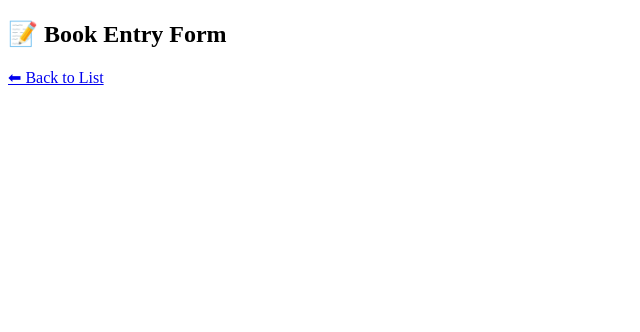
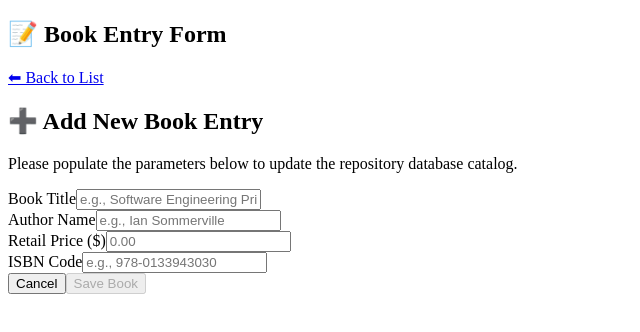
Before and after one commit to tanzhaobin/STIWK2124-A2-Group6, an Angular app: page /books/add in a window 1280 px wide. Shown: the top 332 px of the page, without its empty margins (0-640 px from the left). Built offline with nearby package versions, Linux system fonts and the light colour scheme.

Commit message:
feat: finalize book form template integration and layout views

```diff
--- a/src/app/components/book-form/book-form.html
+++ b/src/app/components/book-form/book-form.html
@@ -1,2 +1,67 @@
 <h2>📝 Book Entry Form</h2>
 <a routerLink="/books">⬅ Back to List</a>
+
+<div class="form-container">
+  <div class="form-header">
+    <h2>{{ isEditMode ? '✏️ Edit Book Details' : '➕ Add New Book Entry' }}</h2>
+    <p>Please populate the parameters below to update the repository database catalog.</p>
+  </div>
+
+  <form (ngSubmit)="saveBook()" #bookForm="ngForm">
+    <div class="form-group">
+      <label for="title">Book Title</label>
+      <input
+        type="text"
+        id="title"
+        name="title"
+        [(ngModel)]="book.title"
+        required
+        placeholder="e.g., Software Engineering Principles"
+      />
+    </div>
+
+    <div class="form-group">
+      <label for="author">Author Name</label>
+      <input
+        type="text"
+        id="author"
+        name="author"
+        [(ngModel)]="book.author"
+        required
+        placeholder="e.g., Ian Sommerville"
+      />
+    </div>
+
+    <div class="form-group">
+      <label for="price">Retail Price ($)</label>
+      <input
+        type="number"
+        id="price"
+        name="price"
+        [(ngModel)]="book.price"
+        required
+        step="0.01"
+        placeholder="0.00"
+      />
+    </div>
+
+    <div class="form-group">
+      <label for="isbn">ISBN Code</label>
+      <input
+        type="text"
+        id="isbn"
+        name="isbn"
+        [(ngModel)]="book.isbn"
+        required
+        placeholder="e.g., 978-0133943030"
+      />
+    </div>
+
+    <div class="form-actions">
+      <button type="button" class="btn btn-cancel" [routerLink]="['/books']">Cancel</button>
+      <button type="submit" class="btn btn-submit" [disabled]="!bookForm.form.valid">
+        {{ isEditMode ? 'Update Record' : 'Save Book' }}
+      </button>
+    </div>
+  </form>
+</div>
--- a/src/app/components/book-form/book-form.ts
+++ b/src/app/components/book-form/book-form.ts
@@ -1,7 +1,8 @@
-import { Component } from '@angular/core';
+import { Component, OnInit } from '@angular/core';
 import { CommonModule } from '@angular/common';
-import { RouterModule } from '@angular/router';
+import { RouterModule, ActivatedRoute, Router } from '@angular/router';
 import { FormsModule } from '@angular/forms';
+import { BookService } from '../../services/book';
 
 @Component({
   selector: 'app-book-form',
@@ -10,4 +11,65 @@ import { FormsModule } from '@angular/forms';
   templateUrl: './book-form.html',
   styleUrl: './book-form.css'
 })
-export class BookForm {}
+export class BookForm implements OnInit {
+  // 1. The 'book' object property must exist here
+  book: any = {
+    title: '',
+    author: '',
+    price: null,
+    isbn: ''
+  };
+
+  // 2. The 'isEditMode' property must exist here
+  isEditMode: boolean = false;
+  bookId?: number;
+
+  constructor(
+    private bookService: BookService,
+    private route: ActivatedRoute,
+    private router: Router
+  ) {}
+
+  ngOnInit(): void {
+    const idParam = this.route.snapshot.paramMap.get('id');
+    if (idParam) {
+      this.isEditMode = true;
+      this.bookId = +idParam;
+      this.fetchTargetBook(this.bookId);
+    }
+  }
+
+  fetchTargetBook(id: number): void {
+    this.bookService.getBooks(0, 100).subscribe({
+      next: (response) => {
+        const list: any[] = response.content || response;
+        const found = list.find(b => b.id === id);
+        if (found) {
+          this.book = { ...found };
+        }
+      },
+      error: (err) => console.error('Failed to parse catalog object:', err)
+    });
+  }
+
+  // 3. The 'saveBook()' function must exist here
+  saveBook(): void {
+    if (this.isEditMode && this.bookId) {
+      this.bookService.updateBook(this.bookId, this.book).subscribe({
+        next: () => {
+          alert('Book metadata updated successfully!');
+          this.router.navigate(['/books']);
+        },
+        error: (err) => alert('Save intercepted or access unauthorized.')
+      });
+    } else {
+      this.bookService.addBook(this.book).subscribe({
+        next: () => {
+          alert('New book registered into server catalog!');
+          this.router.navigate(['/books']);
+        },
+        error: (err) => alert('Action blocked. Check Authorization header validation.')
+      });
+    }
+  }
+}
```
